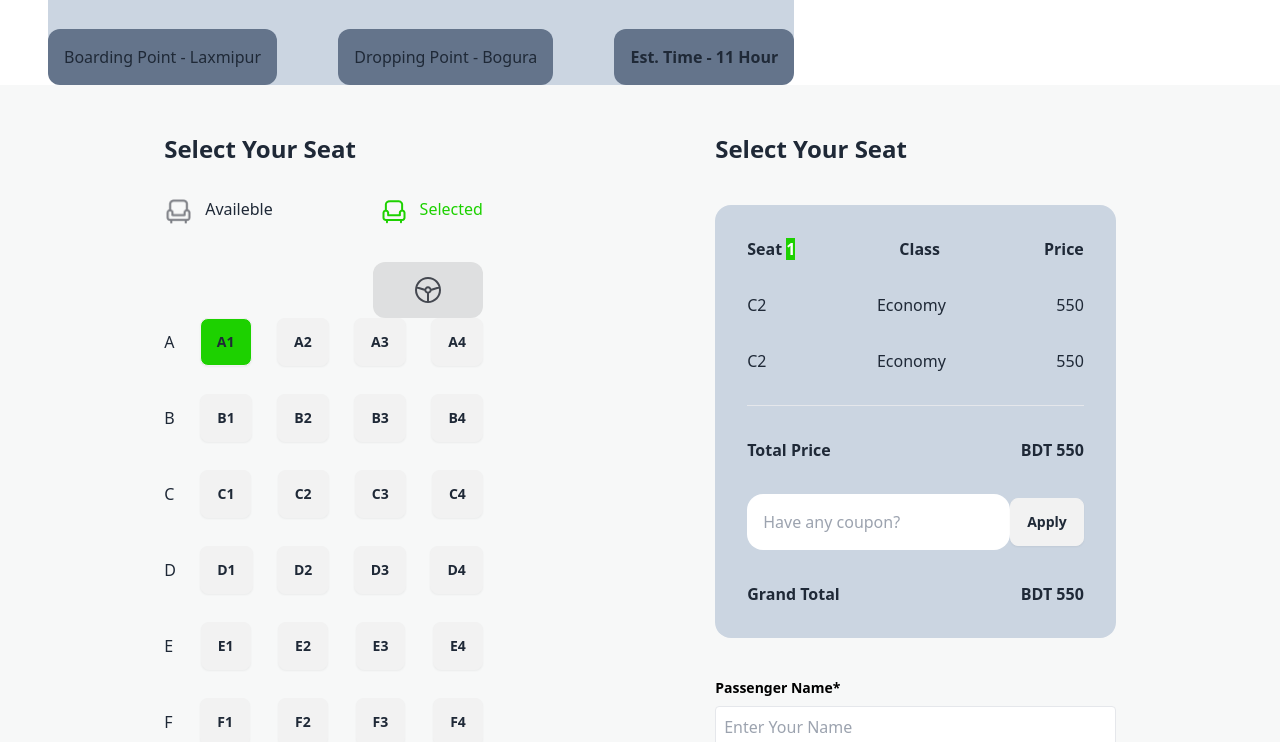
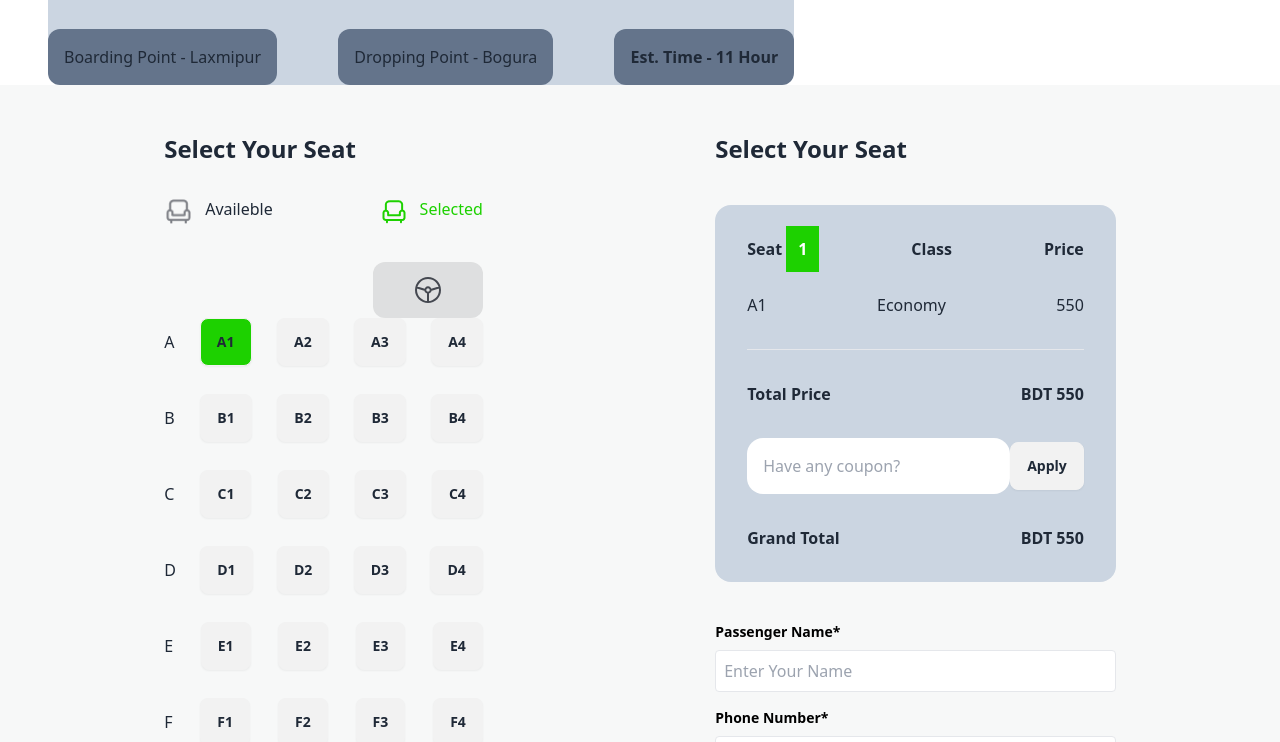
Before and after one commit to amitdebnath76/bus-ticketing, a plain HTML site: page index.html in a window 1280 px wide. Both pictures are taken after a click on the button "A1". Shown: the part 1909-2651 px from the top of the page. Drawn offline with nearby package versions, Linux system fonts and the light colour scheme.

Commit message:
change seat name using onclick function

```diff
--- a/index.html
+++ b/index.html
@@ -245,20 +245,20 @@
 
           <div class="bg-slate-300 p-8 rounded-2xl mt-10 space-y-8">
             <div class="flex justify-between">
-              <p class="font-bold">Seat <span id="seat-count" class="bg-[#1DD100]  text-white">0</span></p>
+              <p class="font-bold">Seat <span id="seat-count" class="bg-[#1DD100] p-3  text-white">0</span></p>
               <p class="font-bold">Class</p>
               <p class="font-bold">Price</p>
             </div>
             <div class="flex justify-between">
-              <p><span id="fristticket">C2</span> </p>
+              <p><span id="fristticket"></span> </p>
               <p>Economy</p>
               <p>550</p>
             </div>
-            <div class="flex justify-between">
+            <!-- <div class="flex justify-between">
               <p><span id="secondticket">C2</span> </p>
               <p>Economy</p>
               <p>550</p>
-            </div>
+            </div> -->
             <hr>
             <div class="flex justify-between">
               <p class="font-bold">Total Price</p>
--- a/script.js
+++ b/script.js
@@ -47,7 +47,17 @@ const seatArray =['A1','A2','A3','A4','B1','B2','B3','B4','C1','C2','C3','C4','D
 
     })
 
-   //  //////////
+// Seat dynamice change name
+    for (let i of seatArray){
+      const seatName = document.getElementById(i);
+      const fristSeat = document.getElementById('fristticket');
+      seatName.addEventListener('click', function(){
+         fristSeat.innerText = i
+      })
+   }
+
+
+   //  ////////// should be use in next
    // const continueButton = document.getElementById('continue');
    //  nestbutton.addEventListener('click',function(){
    //    const header = document.getElementById('header');
@@ -72,13 +82,3 @@ const seatArray =['A1','A2','A3','A4','B1','B2','B3','B4','C1','C2','C3','C4','D
 //         seatDisplay.innerText = totalSeat
 //     })
 //  }
-
-
-
-// let seat = 0;
-// const ticketButton = document.getElementById('byticket');
-// const seatDisplay = document.getElementById('seat-count');
-// ticketButton.addEventListener('click',function(){
-//     seat++;
-//     seatDisplay.innerText = seat
-// })
```
